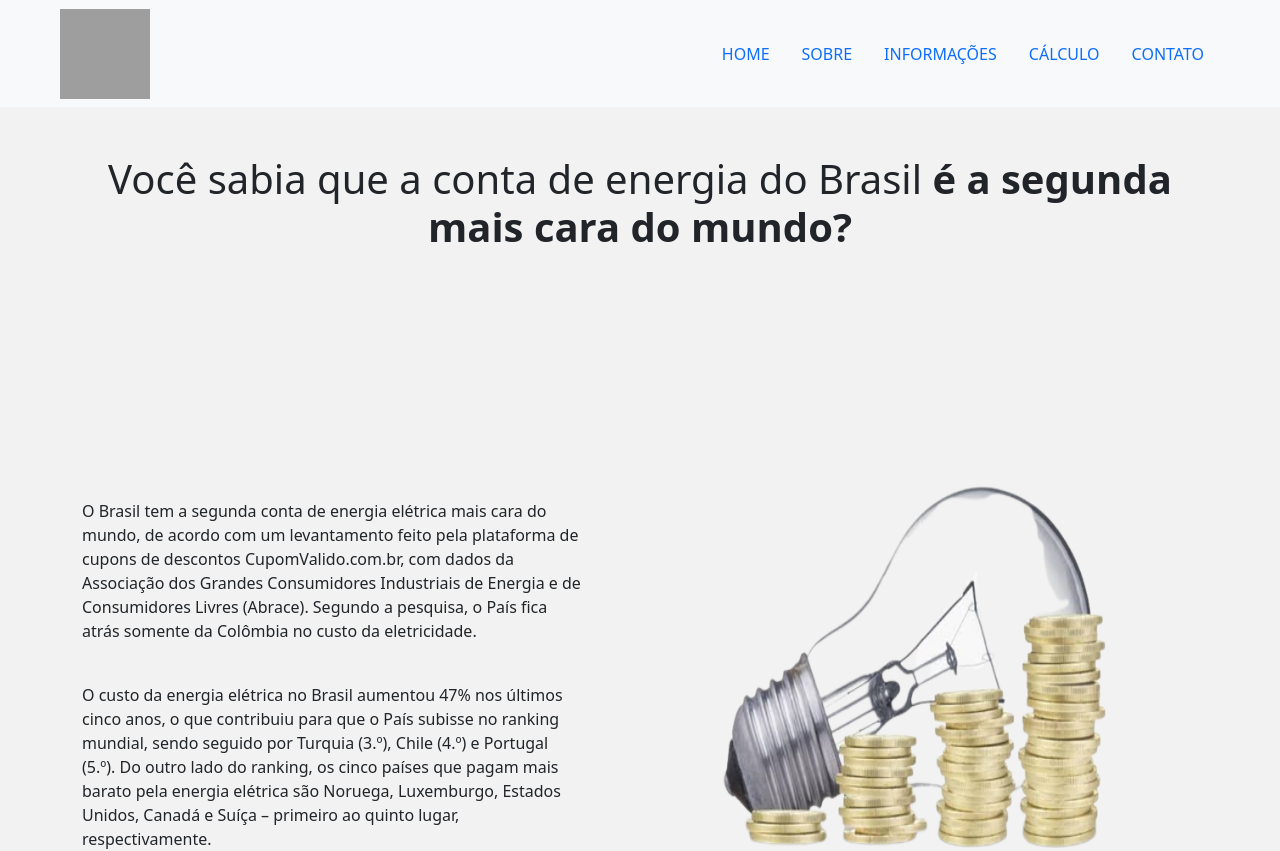
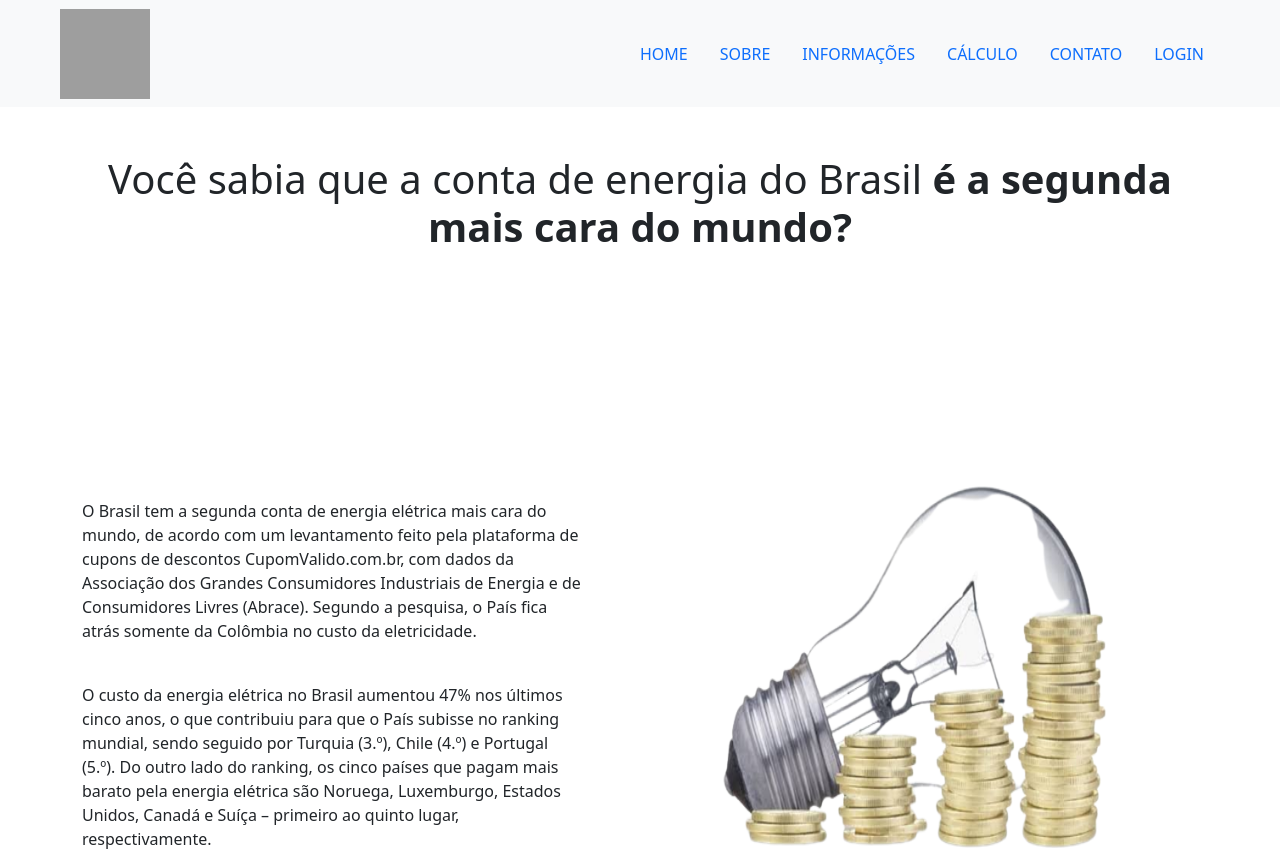
Before and after one commit to rodrigoaster/front-end-tcc-start, a React (Vite) app: page /sobre in a window 1280 px wide. Shown: the top 851 px of the page. Built offline with nearby package versions, Linux system fonts and the light colour scheme; grey boxes are pictures that could not be loaded.

Commit message:
Ajustes básicos em telas

```diff
--- a/src/components/header/header.jsx
+++ b/src/components/header/header.jsx
@@ -23,6 +23,9 @@ export const Header = () => {
                     <li className="nav-item">
                         <Link className="nav-link" to='/equipe'>CONTATO</Link>
                     </li>
+                    <li className="nav-item">
+                        <Link className="nav-link" to='/login'>LOGIN</Link>
+                    </li>
                 </ul>
             </div>
         </nav>
--- a/src/pages/calculo/calculo.css
+++ b/src/pages/calculo/calculo.css
@@ -1,5 +1,5 @@
 section {
-    background-color: rgb(242, 242, 242);
+    background-color: rgb(255, 255, 255);
     height: 140vh;
 }
 
--- a/src/pages/calculo/calculo.jsx
+++ b/src/pages/calculo/calculo.jsx
@@ -24,16 +24,16 @@ export const CalculadoraConsumo = () => {
                             </select>
                             <br/>
                             <div class="input-group mb-3">
-                                <input type="text" class="form-control" placeholder="Quantidade"/>
+                                <input type="number" class="form-control" placeholder="Quantidade"/>
                             </div>
                             <div class="input-group mb-3">
-                                <input type="text" class="form-control" placeholder="Potência"/>
+                                <input type="number" class="form-control" placeholder="Potência"/>
                             </div>
                             <div class="input-group mb-3">
-                                <input type="text" class="form-control" placeholder="Quantidade/Horas"/>
+                                <input type="number" class="form-control" placeholder="Quantidade/Horas"/>
                             </div>
                             <div class="input-group mb-3">
-                                <input type="text" class="form-control" placeholder="Quantidade/Dias"/>
+                                <input type="number" class="form-control" placeholder="Quantidade/Dias"/>
                             </div>
                         </div>
                         <div className="extra-m-button">
--- a/src/pages/login/login.jsx
+++ b/src/pages/login/login.jsx
@@ -12,7 +12,7 @@ export const Login = () => {
         <div className="background-default pt-5">
         <form className="col-lg-6 col-md-8 mx-auto bg-light p-4 rounded div-position" action='#' method='POST'>
           <h1 className="text-center">Login</h1> <br /> <br />
-          <input type="text" placeholder="Nome Completo" className="form-control form-control-lg"/><br />
+          <input type="email" placeholder="Email" className="form-control form-control-lg"/><br />
           <input type="password" placeholder="Senha" className="form-control form-control-lg"/> <br /> <br />
           <a href="#" className="d-flex justify-content-center text-decoration-none"><button className="btn btn-outline-success">Entrar</button></a><br />
           <div className="d-flex justify-content-center">
--- a/src/routes.jsx
+++ b/src/routes.jsx
@@ -16,8 +16,6 @@ import { Home } from './pages/home/home';
 
 import { Informacoes } from './pages/informacoes/informacoes';
 
-
-
 export const Routes = () => {
     return (
         <BrowserRouter>
```
